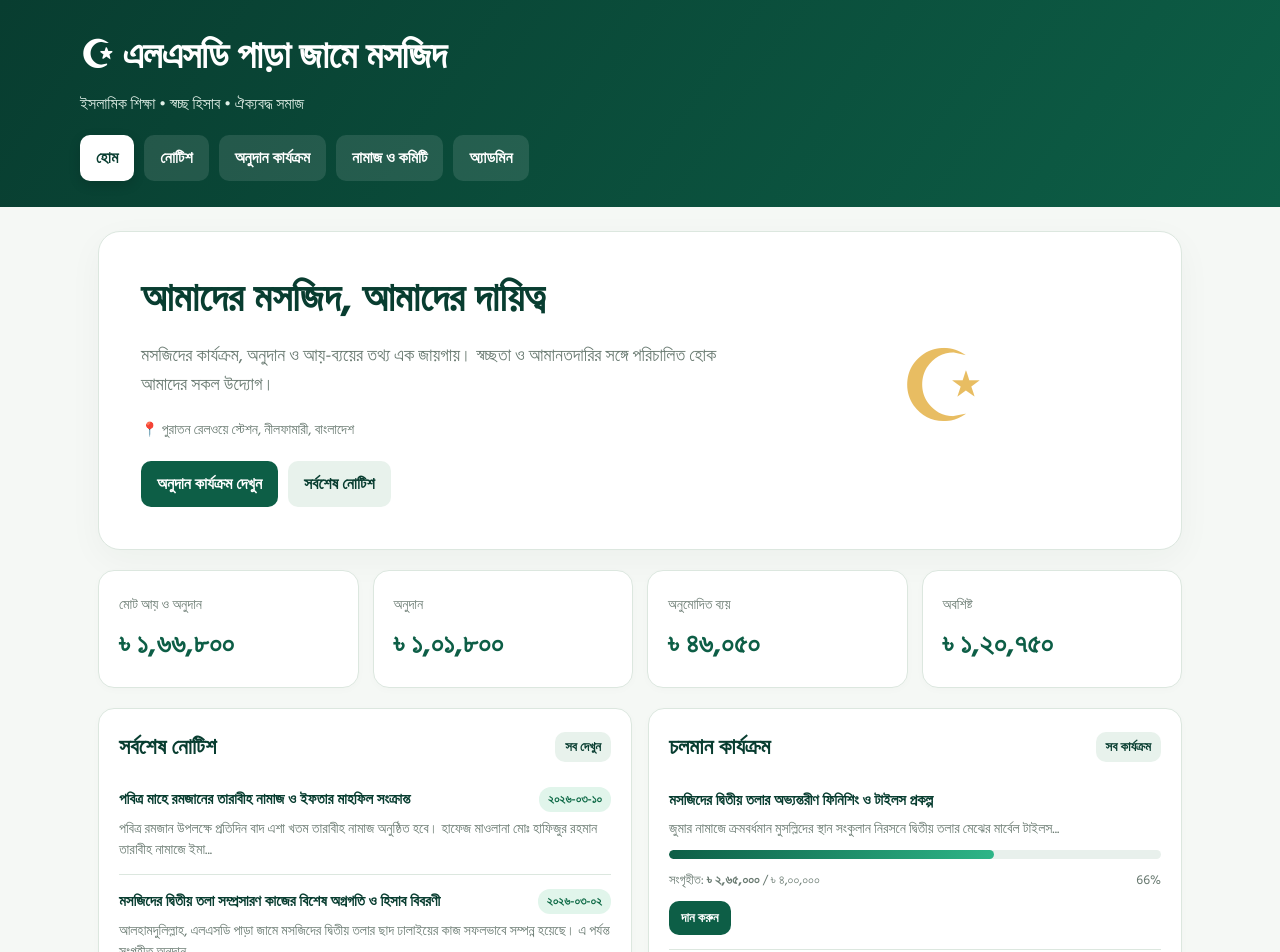
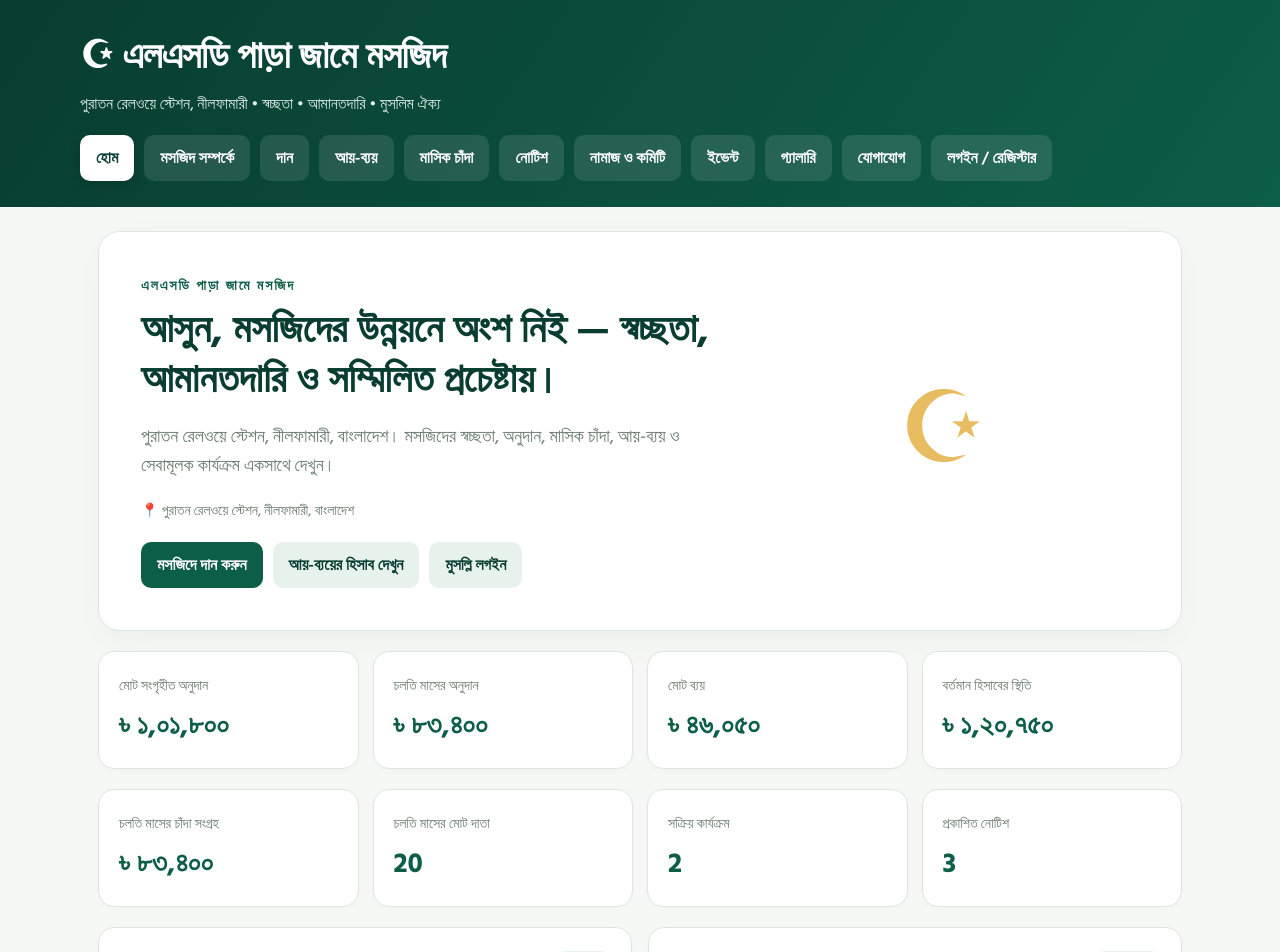
Before and after one commit to ariful807/lsd-para-jame-mosque, a React (Vite) app: page / in a window 1280 px wide. Shown: the top 952 px of the page. Built offline with nearby package versions, Linux system fonts and the light colour scheme.

Commit message:
Refine the mosque website homepage and navigation to match the requested Bengali mosque management portal and push the update to the repo.

```diff
--- a/src/App.tsx
+++ b/src/App.tsx
@@ -6,8 +6,17 @@ import { CampaignsSection } from './components/CampaignsSection';
 import { PrayerCommitteeSection } from './components/PrayerCommitteeSection';
 import { AdminSection } from './components/AdminSection';
 import { Footer } from './components/Footer';
-import { mosqueStorage } from './services/storage';
+import { mosqueStorage, formatMoney } from './services/storage';
 import { PublicData, Campaign, PrayerTime, CommitteeMember } from './types';
+
+const sectionStyle: React.CSSProperties = {
+  background: '#fff',
+  border: '1px solid #dce7df',
+  borderRadius: '18px',
+  padding: '24px',
+  boxShadow: '0 10px 30px rgba(18, 51, 34, 0.04)',
+  marginTop: '18px',
+};
 
 export const App: React.FC = () => {
   const [activeSection, setActiveSection] = useState<string>('home');
@@ -67,6 +76,132 @@ export const App: React.FC = () => {
     refreshAllData();
   };
 
+  const renderCustomSection = () => {
+    switch (activeSection) {
+      case 'about':
+        return (
+          <section style={sectionStyle}>
+            <h2 style={{ marginTop: 0, color: '#083d30' }}>মসজিদ সম্পর্কে</h2>
+            <div style={{ display: 'grid', gridTemplateColumns: 'repeat(auto-fit, minmax(220px, 1fr))', gap: '18px' }}>
+              <div>
+                <p style={{ color: '#687970', lineHeight: 1.8 }}>
+                  এলএসডি পাড়া জামে মসজিদ একটি ঐক্যবদ্ধ মুসলিম কমিউনিটি কেন্দ্র। এখানে নামাজ,
+                  শিক্ষা, সামাজিক দায়িত্ব, দান, সামাজিক সংহতি, অনুদান সংগ্রহ ও খোলা আয়-ব্যয়ের
+                  transparence বজায় রাখার ওপর গুরুত্ব দেওয়া হয়।
+                </p>
+              </div>
+              <div>
+                <p style={{ color: '#687970', lineHeight: 1.8 }}>
+                  <strong style={{ color: '#0d5e46' }}>ঠিকানা:</strong> পুরাতন রেলওয়ে স্টেশন,
+                  নীলফামারী, বাংলাদেশ<br />
+                  <strong style={{ color: '#0d5e46' }}>ভাষা:</strong> বাংলা (প্রধান), English (ঐচ্ছিক)
+                </p>
+              </div>
+            </div>
+          </section>
+        );
+      case 'donation':
+        return (
+          <CampaignsSection
+            campaigns={publicData.campaigns}
+            activeDonationCampaign={activeDonationCampaign ?? null}
+            onOpenDonationModal={(camp) => setActiveDonationCampaign(camp)}
+            onCloseDonationModal={() => setActiveDonationCampaign(undefined)}
+            onSubmitDonation={handleSubmitDonation}
+          />
+        );
+      case 'financials':
+        return (
+          <section style={sectionStyle}>
+            <h2 style={{ marginTop: 0, color: '#083d30' }}>আয়-ব্যয় ও স্বচ্ছ হিসাব</h2>
+            <div style={{ display: 'grid', gridTemplateColumns: 'repeat(auto-fit, minmax(180px, 1fr))', gap: '16px' }}>
+              <div className="stat">
+                <small>মোট আয়</small>
+                <strong>{formatMoney(publicData.summary.income)}</strong>
+              </div>
+              <div className="stat">
+                <small>অনুদান</small>
+                <strong>{formatMoney(publicData.summary.donations)}</strong>
+              </div>
+              <div className="stat">
+                <small>মোট ব্যয়</small>
+                <strong>{formatMoney(publicData.summary.expenses)}</strong>
+              </div>
+              <div className="stat">
+                <small>ব্যালেন্স</small>
+                <strong>{formatMoney(publicData.summary.balance)}</strong>
+              </div>
+            </div>
+          </section>
+        );
+      case 'contributions':
+        return (
+          <section style={sectionStyle}>
+            <h2 style={{ marginTop: 0, color: '#083d30' }}>মাসিক চাঁদা ও সদস্য ব্যবস্থাপনা</h2>
+            <p style={{ color: '#687970', lineHeight: 1.8 }}>
+              মাসিক চাঁদা, বিশেষ তহবিল, নির্মাণ ভর্তুকি ও সদস্যভিত্তিক সংগ্রহের তথ্য সুনির্দিষ্টভাবে
+              ব্যবস্থাপনা করা হয়। প্রশাসকের ড্যাশবোর্ডে সদস্য, চাঁদা, জমা ও বকেয়া যাচাই করা যায়।
+            </p>
+            <div className="message">
+              জন্য: মাসিক চাঁদা, নির্মাণ তহবিল, বকেয়া, অনলাইন/নগদ জমা, ভেরিফিকেশন, রসিদ তৈরি ও
+              প্রতিবেদন।
+            </div>
+          </section>
+        );
+      case 'events':
+        return (
+          <section style={sectionStyle}>
+            <h2 style={{ marginTop: 0, color: '#083d30' }}>ইভেন্ট ও ধর্মীয় কার্যক্রম</h2>
+            <ul style={{ color: '#687970', lineHeight: 2, paddingLeft: '20px' }}>
+              <li>রমজান তা’মীর, ইফতার ও তারাবীহ</li>
+              <li>জুমার খুতবা ও বিশেষ দোয়া</li>
+              <li>কুরআন শিক্ষা ও হিফজ ক্লাস</li>
+              <li>ঈদ জামাত ও বিশেষ উপলক্ষে সভা</li>
+              <li>মসজিদ রক্ষণাবেক্ষণ ও সংস্কার কার্যক্রম</li>
+            </ul>
+          </section>
+        );
+      case 'gallery':
+        return (
+          <section style={sectionStyle}>
+            <h2 style={{ marginTop: 0, color: '#083d30' }}>গ্যালারি ও ছবি</h2>
+            <div style={{ display: 'grid', gridTemplateColumns: 'repeat(auto-fit, minmax(160px, 1fr))', gap: '14px' }}>
+              {['মসজিদ দৃশ্য', 'নামাজের মজলিস', 'চাঁদার সংগ্রহ', 'সামাজিক সভা', 'ইফতার', 'সংস্কার কাজ'].map((item) => (
+                <div key={item} style={{ background: '#f7faf7', border: '1px solid #dce7df', borderRadius: '12px', padding: '18px', textAlign: 'center', color: '#083d30', fontWeight: 700 }}>
+                  {item}
+                </div>
+              ))}
+            </div>
+          </section>
+        );
+      case 'contact':
+        return (
+          <section style={sectionStyle}>
+            <h2 style={{ marginTop: 0, color: '#083d30' }}>যোগাযোগ</h2>
+            <p style={{ color: '#687970', lineHeight: 1.8 }}>
+              <strong style={{ color: '#0d5e46' }}>মসজিদ:</strong> এলএসডি পাড়া জামে মসজিদ<br />
+              <strong style={{ color: '#0d5e46' }}>ঠিকানা:</strong> পুরাতন রেলওয়ে স্টেশন, নীলফামারী,<br />
+              বাংলাদেশ<br />
+              <strong style={{ color: '#0d5e46' }}>নির্দেশ:</strong> ফোন, ইমেইল, ব্যাংক/পেমেন্ট তথ্য
+              প্রশাসক প্যানেল থেকে কনফিগার করুন।
+            </p>
+          </section>
+        );
+      case 'login':
+        return (
+          <section style={sectionStyle}>
+            <h2 style={{ marginTop: 0, color: '#083d30' }}>লগইন / রেজিস্টার</h2>
+            <div className="message">
+              সদস্য, দাতা, অডিটিং ও প্রশাসকের জন্য নিরাপদ লগইন সিস্টেম, সদস্য নিবন্ধন ও ভেরিফিকেশন
+              সেটআপ করা আছে। বাস্তব 인증ের জন্য প্রশাসক প্যানেল থেকে সেটিংস কনফিগার করুন।
+            </div>
+          </section>
+        );
+      default:
+        return null;
+    }
+  };
+
   return (
     <div>
       <Header activeSection={activeSection} onNavigate={handleNavigate} />
@@ -80,9 +215,7 @@ export const App: React.FC = () => {
           />
         )}
 
-        {activeSection === 'notices' && (
-          <NoticesSection notices={publicData.notices} />
-        )}
+        {activeSection === 'notices' && <NoticesSection notices={publicData.notices} />}
 
         {activeSection === 'campaigns' && (
           <CampaignsSection
@@ -104,6 +237,8 @@ export const App: React.FC = () => {
         {activeSection === 'admin' && (
           <AdminSection onDataChanged={refreshAllData} />
         )}
+
+        {['about', 'donation', 'financials', 'contributions', 'events', 'gallery', 'contact', 'login'].includes(activeSection) && renderCustomSection()}
       </main>
 
       <Footer />
--- a/src/components/Header.tsx
+++ b/src/components/Header.tsx
@@ -6,41 +6,34 @@ interface HeaderProps {
 }
 
 export const Header: React.FC<HeaderProps> = ({ activeSection, onNavigate }) => {
+  const navItems = [
+    { id: 'home', label: 'হোম' },
+    { id: 'about', label: 'মসজিদ সম্পর্কে' },
+    { id: 'donation', label: 'দান' },
+    { id: 'financials', label: 'আয়-ব্যয়' },
+    { id: 'contributions', label: 'মাসিক চাঁদা' },
+    { id: 'notices', label: 'নোটিশ' },
+    { id: 'prayer_committee', label: 'নামাজ ও কমিটি' },
+    { id: 'events', label: 'ইভেন্ট' },
+    { id: 'gallery', label: 'গ্যালারি' },
+    { id: 'contact', label: 'যোগাযোগ' },
+    { id: 'admin', label: 'লগইন / রেজিস্টার' },
+  ];
+
   return (
     <header>
       <div className="brand">☪ এলএসডি পাড়া জামে মসজিদ</div>
-      <p>ইসলামিক শিক্ষা • স্বচ্ছ হিসাব • ঐক্যবদ্ধ সমাজ</p>
+      <p>পুরাতন রেলওয়ে স্টেশন, নীলফামারী • স্বচ্ছতা • আমানতদারি • মুসলিম ঐক্য</p>
       <nav className="nav" aria-label="Main Navigation">
-        <button
-          className={activeSection === 'home' ? 'active' : ''}
-          onClick={() => onNavigate('home')}
-        >
-          হোম
-        </button>
-        <button
-          className={activeSection === 'notices' ? 'active' : ''}
-          onClick={() => onNavigate('notices')}
-        >
-          নোটিশ
-        </button>
-        <button
-          className={activeSection === 'campaigns' ? 'active' : ''}
-          onClick={() => onNavigate('campaigns')}
-        >
-          অনুদান কার্যক্রম
-        </button>
-        <button
-          className={activeSection === 'prayer_committee' ? 'active' : ''}
-          onClick={() => onNavigate('prayer_committee')}
-        >
-          নামাজ ও কমিটি
-        </button>
-        <button
-          className={activeSection === 'admin' ? 'active' : ''}
-          onClick={() => onNavigate('admin')}
-        >
-          অ্যাডমিন
-        </button>
+        {navItems.map((item) => (
+          <button
+            key={item.id}
+            className={activeSection === item.id ? 'active' : ''}
+            onClick={() => onNavigate(item.id)}
+          >
+            {item.label}
+          </button>
+        ))}
       </nav>
     </header>
   );
--- a/src/components/HomeSection.tsx
+++ b/src/components/HomeSection.tsx
@@ -19,18 +19,24 @@ export const HomeSection: React.FC<HomeSectionProps> = ({
     <section id="home">
       <div className="hero">
         <div>
-          <h1>আমাদের মসজিদ, আমাদের দায়িত্ব</h1>
+          <div style={{ fontSize: '14px', letterSpacing: '2px', textTransform: 'uppercase', color: '#0d5e46', fontWeight: 700, marginBottom: '8px' }}>
+            এলএসডি পাড়া জামে মসজিদ
+          </div>
+          <h1>আসুন, মসজিদের উন্নয়নে অংশ নিই — স্বচ্ছতা, আমানতদারি ও সম্মিলিত প্রচেষ্টায়।</h1>
           <p>
-            মসজিদের কার্যক্রম, অনুদান ও আয়-ব্যয়ের তথ্য এক জায়গায়। স্বচ্ছতা ও
-            আমানতদারির সঙ্গে পরিচালিত হোক আমাদের সকল উদ্যোগ।
+            পুরাতন রেলওয়ে স্টেশন, নীলফামারী, বাংলাদেশ। মসজিদের স্বচ্ছতা, অনুদান, মাসিক চাঁদা,
+            আয়-ব্যয় ও সেবামূলক কার্যক্রম একসাথে দেখুন।
           </p>
           <div className="muted">📍 {publicData.address}</div>
           <div style={{ marginTop: '20px', display: 'flex', gap: '10px', flexWrap: 'wrap' }}>
             <button className="btn" onClick={() => onNavigate('campaigns')}>
-              অনুদান কার্যক্রম দেখুন
+              মসজিদে দান করুন
             </button>
-            <button className="btn secondary" onClick={() => onNavigate('notices')}>
-              সর্বশেষ নোটিশ
+            <button className="btn secondary" onClick={() => onNavigate('financials')}>
+              আয়-ব্যয়ের হিসাব দেখুন
+            </button>
+            <button className="btn secondary" onClick={() => onNavigate('admin')}>
+              মুসল্লি লগইন
             </button>
           </div>
         </div>
@@ -41,20 +47,39 @@ export const HomeSection: React.FC<HomeSectionProps> = ({
 
       <div className="stats">
         <div className="stat">
-          <small>মোট আয় ও অনুদান</small>
-          <strong>{formatMoney(summary.income)}</strong>
-        </div>
-        <div className="stat">
-          <small>অনুদান</small>
+          <small>মোট সংগৃহীত অনুদান</small>
           <strong>{formatMoney(summary.donations)}</strong>
         </div>
         <div className="stat">
-          <small>অনুমোদিত ব্যয়</small>
+          <small>চলতি মাসের অনুদান</small>
+          <strong>{formatMoney(summary.income / 2)}</strong>
+        </div>
+        <div className="stat">
+          <small>মোট ব্যয়</small>
           <strong>{formatMoney(summary.expenses)}</strong>
         </div>
         <div className="stat">
-          <small>অবশিষ্ট</small>
+          <small>বর্তমান হিসাবের স্থিতি</small>
           <strong>{formatMoney(summary.balance)}</strong>
+        </div>
+      </div>
+
+      <div className="stats" style={{ marginTop: '0' }}>
+        <div className="stat">
+          <small>চলতি মাসের চাঁদা সংগ্রহ</small>
+          <strong>{formatMoney(summary.income / 2)}</strong>
+        </div>
+        <div className="stat">
+          <small>চলতি মাসের মোট দাতা</small>
+          <strong>{Math.max(12, Math.round((summary.donations || 1) / 5000))}</strong>
+        </div>
+        <div className="stat">
+          <small>সক্রিয় কার্যক্রম</small>
+          <strong>{campaigns.length || 0}</strong>
+        </div>
+        <div className="stat">
+          <small>প্রকাশিত নোটিশ</small>
+          <strong>{notices.length || 0}</strong>
         </div>
       </div>
 
```
